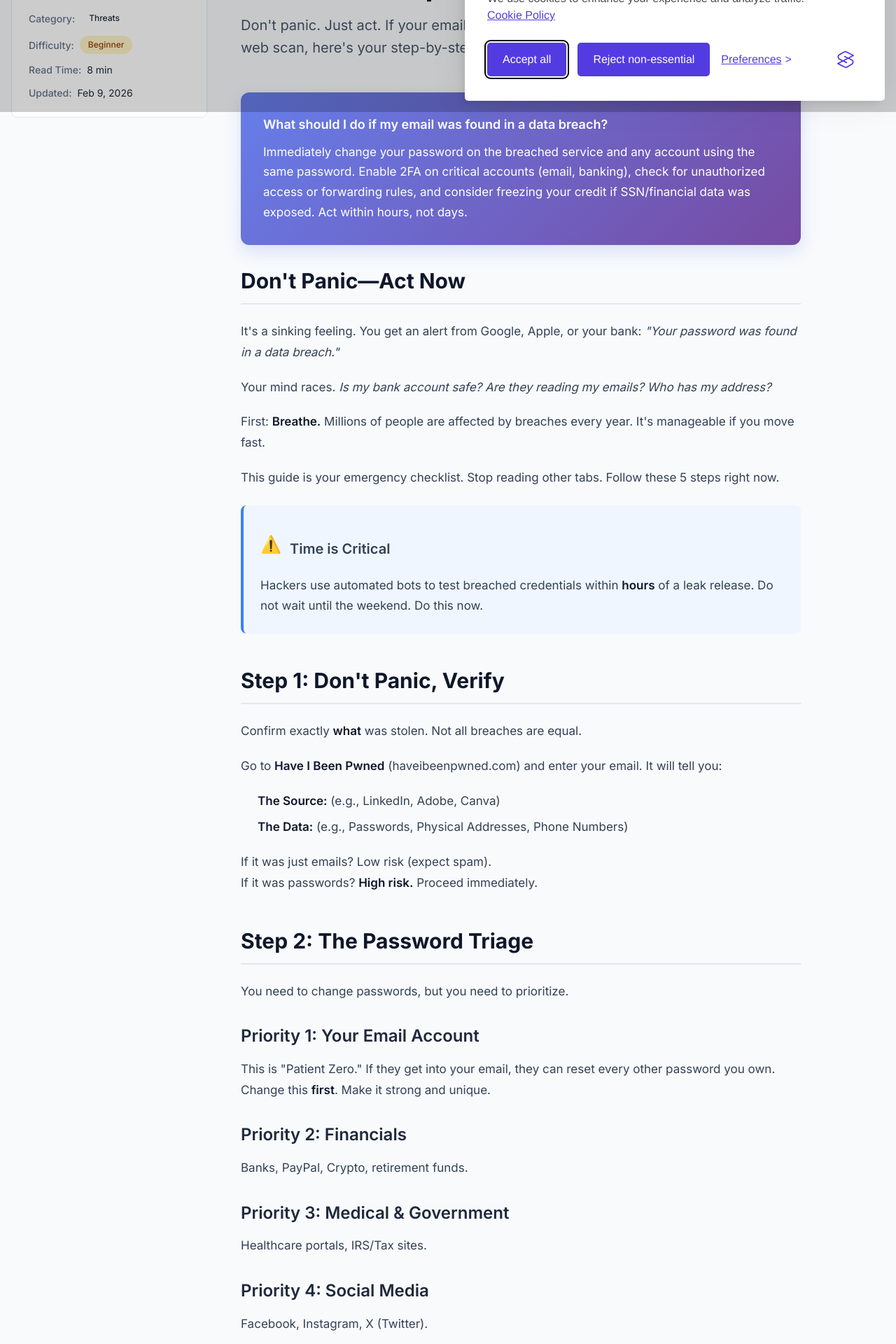
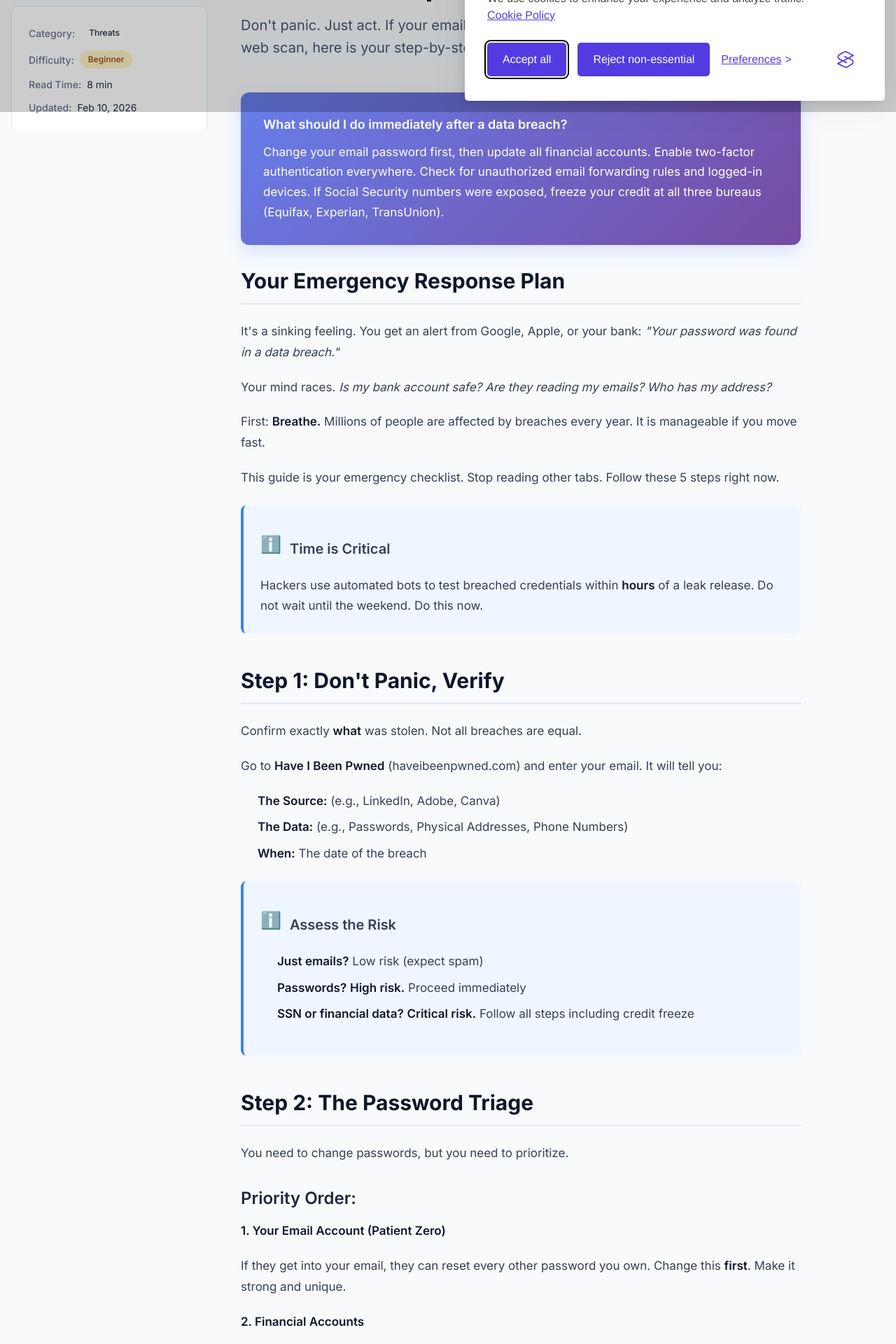
Before and after one commit to atypicvoyage-droid/dynamicpassgen-redesign, a Next.js app: page /guides/email-data-breach-recovery-guide in a window 1280 px wide. Shown: the part 640-2560 px from the top of the page at 70% size. Built offline with nearby package versions, Linux system fonts and the light colour scheme; no server answers.

Commit message:
feat: Add email-data-breach-recovery-guide (Batch 2 - 3/5)

```diff
--- a/app/guides/email-data-breach-recovery-guide/metadata.js
+++ b/app/guides/email-data-breach-recovery-guide/metadata.js
@@ -1,17 +1,18 @@
 export const metadata = {
   title: 'My Email Was In a Data Breach: 5 Immediate Steps to Take',
-  description: "Don't panic. Just act. If your email appeared in a 'Have I Been Pwned' alert or a dark web scan, here's your step-by-step battle plan to lock down your identity.",
+  description: 'Don\'t panic. Just act. If your email appeared in a "Have I Been Pwned" alert or a dark web scan, here is your step-by-step battle plan to lock down your identity.',
+  keywords: 'data breach checklist, email hack recovery, change password immediately, credit freeze guide, identity monitoring',
   author: 'DynamicPassGen Security Team',
-  published: '2025-11-14',
-  updated: '2026-02-09',
   category: 'threats',
   difficulty: 'Beginner',
-  readTime: 8,
+  readTime: '8',
+  published: '2025-11-14',
+  updated: '2026-02-10',
   image: '/images/guides/data-breach-recovery-hero.jpg',
-  keywords: 'data breach checklist, email hack recovery, change password immediately, credit freeze guide, identity monitoring'
+  slug: 'email-data-breach-recovery-guide'
 }
 
-export async function generateMetadata() {
+export function generateMetadata() {
   return {
     title: `${metadata.title} | DynamicPassGen - Secure Password Tools`,
     description: metadata.description,
@@ -23,14 +24,18 @@ export async function generateMetadata() {
       type: 'article',
       publishedTime: metadata.published,
       modifiedTime: metadata.updated,
-      authors: [metadata.author],
-      images: [metadata.image],
+      images: [{
+        url: `https://dynamicpassgen.com${metadata.image}`,
+        width: 1200,
+        height: 630,
+        alt: metadata.title
+      }]
     },
     twitter: {
       card: 'summary_large_image',
       title: metadata.title,
       description: metadata.description,
-      images: [metadata.image],
-    },
+      images: [`https://dynamicpassgen.com${metadata.image}`]
+    }
   }
 }
--- a/app/guides/email-data-breach-recovery-guide/page.js
+++ b/app/guides/email-data-breach-recovery-guide/page.js
@@ -17,19 +17,19 @@ export default function EmailDataBreachRecoveryGuide() {
     <StandardGuide metadata={metadata}>
       <Hero
         title="My Email Was In a Data Breach: 5 Immediate Steps to Take"
-        subtitle="Don't panic. Just act. If your email appeared in a 'Have I Been Pwned' alert or a dark web scan, here's your step-by-step battle plan to lock down your identity."
+        subtitle="Don't panic. Just act. If your email appeared in a 'Have I Been Pwned' alert or a dark web scan, here is your step-by-step battle plan to lock down your identity."
         category={metadata.category}
         difficulty={metadata.difficulty}
         readTime={metadata.readTime}
         image={metadata.image}
       />
 
-      <AnswerBlock question="What should I do if my email was found in a data breach?">
-        Immediately change your password on the breached service and any account using the same password. Enable 2FA on critical accounts (email, banking), check for unauthorized access or forwarding rules, and consider freezing your credit if SSN/financial data was exposed. Act within hours, not days.
+      <AnswerBlock question="What should I do immediately after a data breach?">
+        Change your email password first, then update all financial accounts. Enable two-factor authentication everywhere. Check for unauthorized email forwarding rules and logged-in devices. If Social Security numbers were exposed, freeze your credit at all three bureaus (Equifax, Experian, TransUnion).
       </AnswerBlock>
 
       <Section id="introduction">
-        <H2>Don't Panic—Act Now</H2>
+        <H2>Your Emergency Response Plan</H2>
 
         <p>
           It's a sinking feeling. You get an alert from Google, Apple, or your bank: <em>"Your password was found in a data breach."</em>
@@ -40,14 +40,14 @@ export default function EmailDataBreachRecoveryGuide() {
         </p>
 
         <p>
-          First: <strong>Breathe.</strong> Millions of people are affected by breaches every year. It's manageable if you move fast.
+          First: <strong>Breathe.</strong> Millions of people are affected by breaches every year. It is manageable if you move fast.
         </p>
 
         <p>
           This guide is your emergency checklist. Stop reading other tabs. Follow these 5 steps right now.
         </p>
 
-        <CalloutBox type="warning" title="Time is Critical">
+        <CalloutBox type="danger" title="Time is Critical">
           <p>
             Hackers use automated bots to test breached credentials within <strong>hours</strong> of a leak release.
             Do not wait until the weekend. Do this now.
@@ -55,7 +55,7 @@ export default function EmailDataBreachRecoveryGuide() {
         </CalloutBox>
       </Section>
 
-      <Section id="step1">
+      <Section id="step-1">
         <H2>Step 1: Don't Panic, Verify</H2>
 
         <p>
@@ -66,103 +66,182 @@ export default function EmailDataBreachRecoveryGuide() {
           Go to <strong>Have I Been Pwned</strong> (haveibeenpwned.com) and enter your email.
           It will tell you:
         </p>
+
         <ul>
           <li><strong>The Source:</strong> (e.g., LinkedIn, Adobe, Canva)</li>
           <li><strong>The Data:</strong> (e.g., Passwords, Physical Addresses, Phone Numbers)</li>
+          <li><strong>When:</strong> The date of the breach</li>
         </ul>
 
-        <p>
-          If it was just emails? Low risk (expect spam).<br />
-          If it was passwords? <strong>High risk.</strong> Proceed immediately.
-        </p>
+        <CalloutBox type="info" title="Assess the Risk">
+          <ul>
+            <li><strong>Just emails?</strong> Low risk (expect spam)</li>
+            <li><strong>Passwords?</strong> <strong>High risk.</strong> Proceed immediately</li>
+            <li><strong>SSN or financial data?</strong> <strong>Critical risk.</strong> Follow all steps including credit freeze</li>
+          </ul>
+        </CalloutBox>
       </Section>
 
-      <Section id="step2">
+      <Section id="step-2">
         <H2>Step 2: The Password Triage</H2>
 
         <p>
           You need to change passwords, but you need to prioritize.
         </p>
 
-        <H3>Priority 1: Your Email Account</H3>
+        <H3>Priority Order:</H3>
+
         <p>
-          This is "Patient Zero." If they get into your email, they can reset every other password you own.
-          Change this <strong>first</strong>. Make it strong and unique.
+          <strong>1. Your Email Account (Patient Zero)</strong>
+        </p>
+        <p>
+          If they get into your email, they can reset every other password you own. Change this <strong>first</strong>.
+          Make it strong and unique.
         </p>
 
-        <H3>Priority 2: Financials</H3>
         <p>
-          Banks, PayPal, Crypto, retirement funds.
+          <strong>2. Financial Accounts</strong>
         </p>
+        <ul>
+          <li>Banks and credit unions</li>
+          <li>PayPal, Venmo, Cash App</li>
+          <li>Cryptocurrency exchanges</li>
+          <li>Retirement and investment accounts</li>
+        </ul>
 
-        <H3>Priority 3: Medical & Government</H3>
         <p>
-          Healthcare portals, IRS/Tax sites.
+          <strong>3. Medical & Government</strong>
         </p>
+        <ul>
+          <li>Healthcare portals</li>
+          <li>IRS/Tax filing sites</li>
+          <li>Social Security Administration</li>
+        </ul>
 
-        <H3>Priority 4: Social Media</H3>
         <p>
-          Facebook, Instagram, X (Twitter).
+          <strong>4. Social Media</strong>
         </p>
+        <ul>
+          <li>Facebook, Instagram</li>
+          <li>X (Twitter), LinkedIn</li>
+          <li>TikTok, Snapchat</li>
+        </ul>
 
-        <CalloutBox type="danger" title="Critical Rule">
+        <CalloutBox type="warning" title="Critical Rule">
           <p>
-            <strong>Do not reuse the old password.</strong> Even adding a "1" at the end is dangerous. Use a password
-            manager to generate a completely new, random string.
+            <strong>Do not reuse the old password.</strong> Even adding a "1" at the end is dangerous.
+            Use a password manager to generate a completely new, random string.
           </p>
         </CalloutBox>
       </Section>
 
-      <Section id="step3">
+      <Section id="step-3">
         <H2>Step 3: Enable 2FA Everywhere</H2>
 
         <p>
-          If your password was stolen, 2-Factor Authentication (2FA) saves you. Even if the hacker has your password,
+          If your password was stolen, Two-Factor Authentication (2FA) saves you. Even if the hacker has your password,
           they can't login without the code on your phone.
         </p>
 
-        <p>
-          Turn it on for <strong>Email</strong> and <strong>Banking</strong> immediately. Use an app like <strong>Authy</strong> or
-          <strong>Google Authenticator</strong>, not SMS if you can avoid it.
-        </p>
+        <H3>Turn it on immediately for:</H3>
+        <ul>
+          <li><strong>Email</strong> (Gmail, Outlook, Yahoo)</li>
+          <li><strong>Banking</strong> (all financial institutions)</li>
+          <li><strong>Social Media</strong> (Facebook, Instagram, X)</li>
+          <li><strong>Cloud Storage</strong> (Google Drive, Dropbox, iCloud)</li>
+        </ul>
+
+        <CalloutBox type="tip" title="Best 2FA Methods">
+          <p>
+            <strong>Preferred:</strong> Authenticator apps (Authy, Google Authenticator, Microsoft Authenticator)
+          </p>
+          <p>
+            <strong>Acceptable:</strong> SMS codes (better than nothing, but vulnerable to SIM swapping)
+          </p>
+          <p>
+            <strong>Best:</strong> Hardware security keys (YubiKey, Titan Security Key)
+          </p>
+        </CalloutBox>
       </Section>
 
-      <Section id="step4">
+      <Section id="step-4">
         <H2>Step 4: Check for Backdoors</H2>
 
         <p>
-          Hackers sometimes login, add a "backdoor," and leave quietly. They want to ensure they can get back in even
-          after you change your password.
+          Hackers sometimes login, add a "backdoor," and leave quietly. They want to ensure they can get back in
+          even after you change your password.
         </p>
 
-        <H3>Check these settings:</H3>
+        <H3>Check these settings in your email:</H3>
 
-        <ul>
-          <li><strong>Email Forwarding:</strong> Did they set up a rule to forward all your emails to <code>hacker@gmail.com</code>?
-              Check your email settings → "Forwarding and POP/IMAP"</li>
-          <li><strong>Authorized Devices:</strong> Look for "Logged in devices." Do you see a Windows PC in Russia or an iPhone
-              in Nigeria? <strong>Log them out.</strong></li>
-          <li><strong>Recovery Info:</strong> Did they change the backup phone number or recovery email to <em>theirs</em>?</li>
-        </ul>
+        <p>
+          <strong>Email Forwarding</strong>
+        </p>
+        <p>
+          Did they set up a rule to forward all your emails to <code>hacker@gmail.com</code>?
+          Check your email settings → "Forwarding and POP/IMAP".
+        </p>
+
+        <p>
+          <strong>Authorized Devices</strong>
+        </p>
+        <p>
+          Look for "Logged in devices" or "Active sessions." Do you see a Windows PC in Russia or an iPhone in Nigeria?
+          <strong>Log them out immediately.</strong>
+        </p>
+
+        <p>
+          <strong>Recovery Information</strong>
+        </p>
+        <p>
+          Did they change the backup phone number or recovery email to <em>theirs</em>? Update these to your legitimate contact info.
+        </p>
+
+        <p>
+          <strong>Connected Apps</strong>
+        </p>
+        <p>
+          Revoke access to any suspicious third-party apps you don't recognize.
+        </p>
+
+        <CalloutBox type="danger" title="Gmail Users">
+          <p>
+            Go to <strong>myaccount.google.com/security</strong> → "Your devices" and "Third-party apps with account access."
+            Remove anything suspicious.
+          </p>
+        </CalloutBox>
       </Section>
 
-      <Section id="step5">
+      <Section id="step-5">
         <H2>Step 5: Freeze Your Credit</H2>
 
         <p>
-          If the breach included <strong>Social Security Numbers (SSN)</strong> or detailed personal info (like the Equifax breach),
-          changing passwords isn't enough. They can steal your identity.
+          If the breach included <strong>Social Security Numbers (SSN)</strong> or detailed personal info
+          (like the Equifax breach), changing passwords isn't enough. They can steal your identity.
         </p>
 
-        <p>
-          Go to the three major bureaus (Equifax, Experian, TransUnion) and <strong>Freeze Your Credit</strong>.
-        </p>
+        <H3>Freeze your credit at all three bureaus:</H3>
 
         <ul>
-          <li>It's free</li>
+          <li><strong>Equifax:</strong> equifax.com/personal/credit-report-services</li>
+          <li><strong>Experian:</strong> experian.com/freeze</li>
+          <li><strong>TransUnion:</strong> transunion.com/credit-freeze</li>
+        </ul>
+
+        <H3>Why freeze?</H3>
+        <ul>
+          <li>It is <strong>free</strong></li>
           <li>It stops anyone (including you) from opening new credit cards or loans</li>
-          <li>You can temporarily "unfreeze" it if you need to buy a car or house</li>
+          <li>You can temporarily "unfreeze" it online if you need to buy a car or house</li>
+          <li>It doesn't affect your credit score</li>
         </ul>
+
+        <CalloutBox type="success" title="Don't Forget Innovis">
+          <p>
+            There's actually a <strong>fourth</strong> credit bureau: Innovis (innovis.com). Freeze this one too
+            for complete protection.
+          </p>
+        </CalloutBox>
       </Section>
 
       <Section id="faq">
@@ -171,37 +250,50 @@ export default function EmailDataBreachRecoveryGuide() {
         <H3>What does it mean if my email was "pwned"?</H3>
         <p>
           It means your email address (and likely password) was found in a database stolen from a company you use.
-          It doesn't necessarily mean your email account <em>itself</em> was hacked, but the credentials are compromised.
+          It does not necessarily mean your email account <em>itself</em> was hacked, but the credentials are compromised.
         </p>
 
         <H3>Should I delete my email account?</H3>
         <p>
-          Usually no. Recovering and securing the account is better. Deleting it causes massive disruption and doesn't
-          remove your data from the dark web.
+          Usually no. Recovering and securing the account is better. Deleting it causes massive disruption and
+          doesn't remove your data from the dark web.
         </p>
 
         <H3>Can I remove my info from the dark web?</H3>
         <p>
-          No. Once data is leaked, it's copied thousands of times. You cannot scrub the internet; you can only make that
-          old data useless by changing your passwords.
+          No. Once data is leaked, it is copied thousands of times. You cannot scrub the internet; you can only
+          make that old data useless by changing your passwords.
         </p>
       </Section>
 
       <Section id="conclusion">
-        <H2>Take Control of Your Security</H2>
+        <H2>Moving Forward: Prevention</H2>
 
         <p>
           Being breached is not your fault, but cleaning it up is your responsibility.
         </p>
 
         <p>
-          Once you've secured your accounts, take a moment to upgrade your habits. Start using a password manager.
-          Stop reusing passwords. The next breach is coming—make sure your data is useless when it happens.
+          Once you have secured your accounts, take a moment to upgrade your habits:
         </p>
 
+        <ul>
+          <li>Start using a <strong>password manager</strong></li>
+          <li>Stop reusing passwords across sites</li>
+          <li>Enable 2FA on all important accounts</li>
+          <li>Use our <Link href="/tools/breach-checker">Breach Checker</Link> to monitor future leaks</li>
+        </ul>
+
+        <CalloutBox type="info" title="The Next Breach is Coming">
+          <p>
+            Make sure your data is useless when it happens. Use unique passwords for every account, and they'll
+            have nothing to steal that works anywhere else.
+          </p>
+        </CalloutBox>
+
         <p>
-          <strong>Need strong, unique passwords?</strong> Use our{' '}
-          <Link href="/">Dynamic Password Generator</Link> with built-in breach screening.
+          Need strong, unique passwords fast? Use our <Link href="/">Password Generator</Link> to create
+          secure credentials for all your accounts.
         </p>
       </Section>
     </StandardGuide>
```
